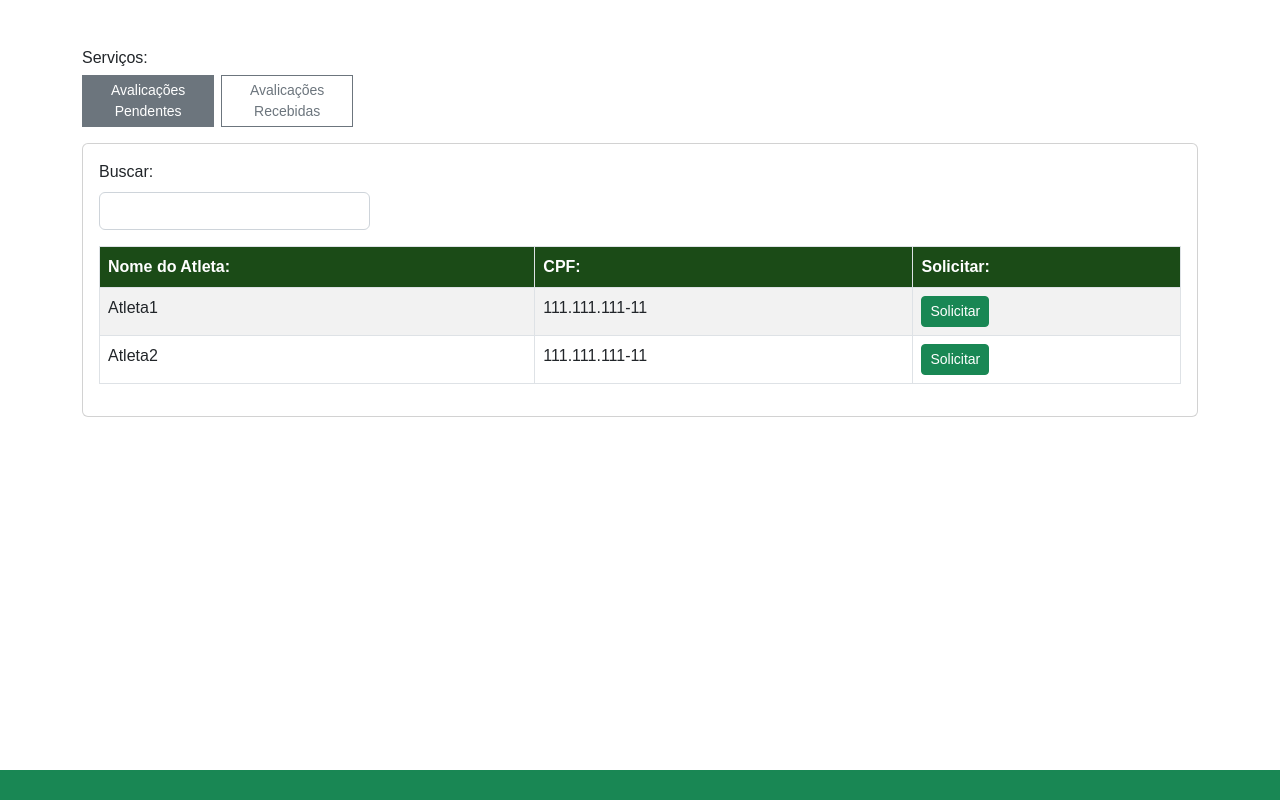
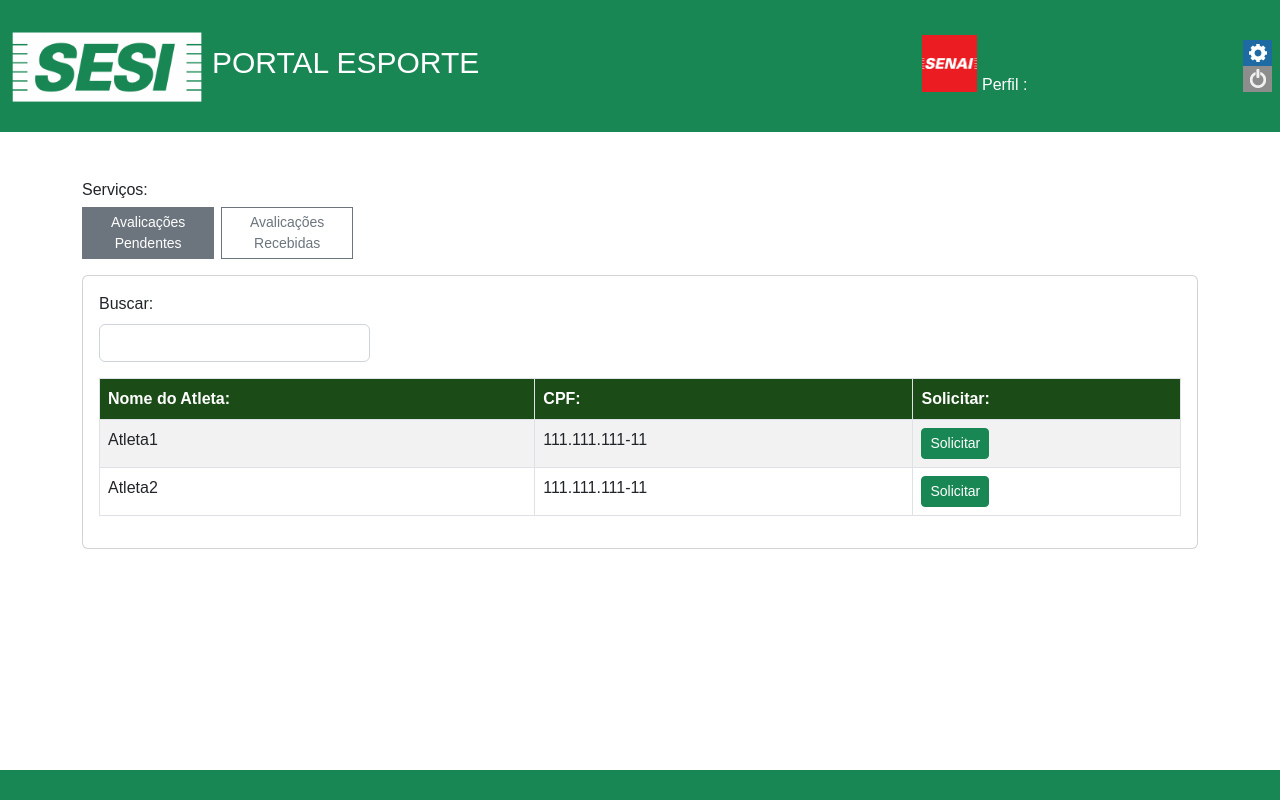
Before and after one commit to pedropalugan/security-routes, a React (Create React App) app in the folder cliente/: page /medico/1 in a window 1280 px wide. Built offline with nearby package versions, Linux system fonts and the light colour scheme; no server answers.

Commit message:
Add files via upload

```diff
--- a/cliente/src/Paginas/gestor/index.js
+++ b/cliente/src/Paginas/gestor/index.js
@@ -1,14 +1,25 @@
-import React, { useState } from "react";
+import React, { useState, useEffect } from "react";
 import { Container, ToggleButton, ButtonGroup, Card } from "react-bootstrap";
 // import './styleAtleta.css';
+
+import { useParams } from 'react-router-dom'
+import axios from 'axios';
+
 import Solicitar from "./Solicitar/Solicitar"
 import Visualizar from "./Visualizar/Visualizar";
 import Cadastrar from "./Cadastro/Cadastrar";
 import Atualizar from "./Atualizar/Atualizar";
 import Deletar from "./Deletar/Deletar";
 
+import Header from "../../componentes/Header/Header";
+
 const Medico = () => {
   const [activeTab, setActiveTab] = useState("tab1");
+
+  const { email } = useParams()
+
+  const [nome, setNome] = useState('')
+  const [cargo, setCargo] = useState('')
 
   const botoes = [
     { name: "Solicitar", value: "tab1" },
@@ -18,7 +29,18 @@ const Medico = () => {
     { name: "Deletar", value: "tab5" },
   ];
 
+  useEffect(() => {
+    axios.get(`http://localhost:3000/verGestor/${email}`)
+    .then((response) => response.data)
+    .then((response) => {
+      setNome(response.nome)
+      setCargo(response.cargo)
+    })
+  }, [] )
+
   return (
+    <>
+    <Header nome={nome} cargo={cargo}/>
     <Container className="mt-5">
       <h6 className="fw-normal text-start">Serviços:</h6>
       <ButtonGroup className="w-25">
@@ -49,6 +71,7 @@ const Medico = () => {
         </Card.Body>
       </Card>
     </Container>
+    </>
   );
 };
 export default Medico;
--- a/cliente/src/Paginas/login/index.js
+++ b/cliente/src/Paginas/login/index.js
@@ -19,7 +19,8 @@ function Login() {
       if (response.data.msg === "SUCESSO") {
         response.data.cargo = response.data.cargo.toLowerCase()
         let cargo = response.data.cargo.normalize("NFD").replace(/[\u0300-\u036f]/g, "")
-         window.location.href = `${cargo}/${emailAccount}`;
+        console.log(cargo)
+        window.location.href = `${cargo}/${emailAccount}`;
       } else alert("Senha ou email incorretos");
     });
   }
--- a/cliente/src/Paginas/medico/index.js
+++ b/cliente/src/Paginas/medico/index.js
@@ -1,18 +1,38 @@
-import React, { useState } from "react";
+import React, { useState, useEffect } from "react";
 import { Container, ToggleButton, ButtonGroup, Card } from "react-bootstrap";
 import AvalicacoesPendentes from "./AvaliacoesPendentes";
 import AvalicacoesRecebidas from "./AvalicacoesRecebidas";
+import Header from "../../componentes/Header/Header";
+import { useParams } from "react-router-dom";
+import axios from "axios";
 
 const Medico = () => {
   const [activeTab, setActiveTab] = useState("tab1");
+
+  const { email } = useParams();
+
+  const [nome, setNome] = useState('');
+  const [cargo, setCargo] = useState('')
 
   const botoes = [
     { name: "Avalicações Pendentes", value: "tab1" },
     { name: "Avalicações Recebidas", value: "tab2" },
   ];
 
+  useEffect(() => {
+    axios.get(`http://localhost:3000/medico/verMedico/${email}`)
+    .then((response) => response.data)
+    .then((response) => {
+      setNome(response.nome)
+      setCargo(response.cargo)
+    })
+  }, [])
+
   return (
+    <>
+    <Header nome={nome} cargo={cargo}/>
     <Container className="mt-5">
+
       <h6 className="fw-normal text-start">Serviços:</h6>
 
       <ButtonGroup className="w-25">
@@ -40,6 +60,7 @@ const Medico = () => {
         </Card.Body>
       </Card>
     </Container>
+    </>
   );
 };
 export default Medico;
--- a/cliente/src/Paginas/medico_parceiro/index.js
+++ b/cliente/src/Paginas/medico_parceiro/index.js
@@ -1,15 +1,35 @@
-import React, { useState } from "react";
+import React, { useState, useEffect } from "react";
 import { Container, ToggleButton, ButtonGroup, Card } from "react-bootstrap";
 import AvalicacoesRecebidas from "./AvalicacoesRecebidas";
+import Header from '../../componentes/Header/Header'
+import { useParams } from 'react-router-dom';
+
+import axios from "axios"
 
 const Medico = () => {
   const [activeTab, setActiveTab] = useState("tab1");
+
+  const { email } = useParams()
+
+  const [nome, setNome] = useState('')
+  const [cargo, setCargo] = useState('')
 
   const botoes = [
     { name: "Avalicações Recebidas", value: "tab2" },
   ];
 
+  useEffect(() => {
+    axios.get(`http://localhost:3000/medicoConv/verMedicoConv/${email}`)
+    .then((response) => response.data)
+    .then((response) =>{
+      setNome(response.nome)
+      setCargo(response.cargo)
+    })
+  }, [])
+
   return (
+    <>
+    <Header nome={nome} cargo={cargo}/>
     <Container className="mt-5">
       <h6 className="fw-normal text-start">Serviços:</h6>
 
@@ -38,6 +58,7 @@ const Medico = () => {
         </Card.Body>
       </Card>
     </Container>
+    </>
   );
 };
 export default Medico;
--- a/cliente/src/Rotas/index.js
+++ b/cliente/src/Rotas/index.js
@@ -19,7 +19,7 @@ const Rotas = () => (
       <Route exact path="/atleta/:email" element={<Atleta />} />
       <Route exact path="/medico/:email" element={<Medico />} />
       <Route exact path="/gestor/:email" element={<Gestor />} />
-      <Route exact path="/médico parceiro/:email" element={<MedicoParceiro />} />
+      <Route exact path="/medico-convidado/:email" element={<MedicoParceiro />} />
     </Routes>
     <Footer />
   </BrowserRouter>
--- a/cliente/src/componentes/Header/Header.js
+++ b/cliente/src/componentes/Header/Header.js
@@ -173,7 +173,9 @@ const Header = (props) => {
               <img src={Profile} alt="logo" width="55px" height="57px" />
             </div>
             <div className="title">
-              <h2>{props.nome}</h2>
+              <h2 style={{
+                fontSize : 20,
+              }}>{props.nome}</h2>
               <p>Perfil : {props.cargo}</p>
             </div>
 
```
